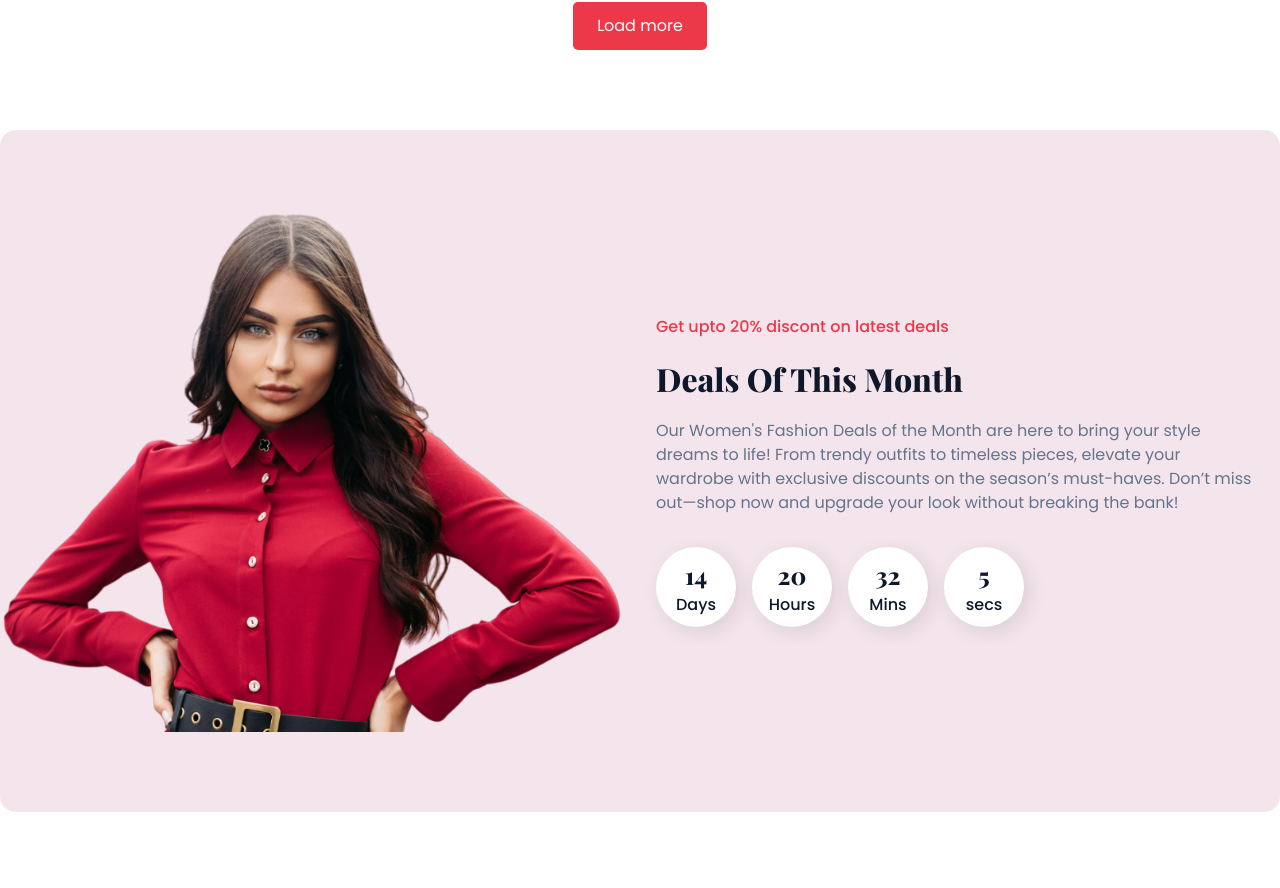
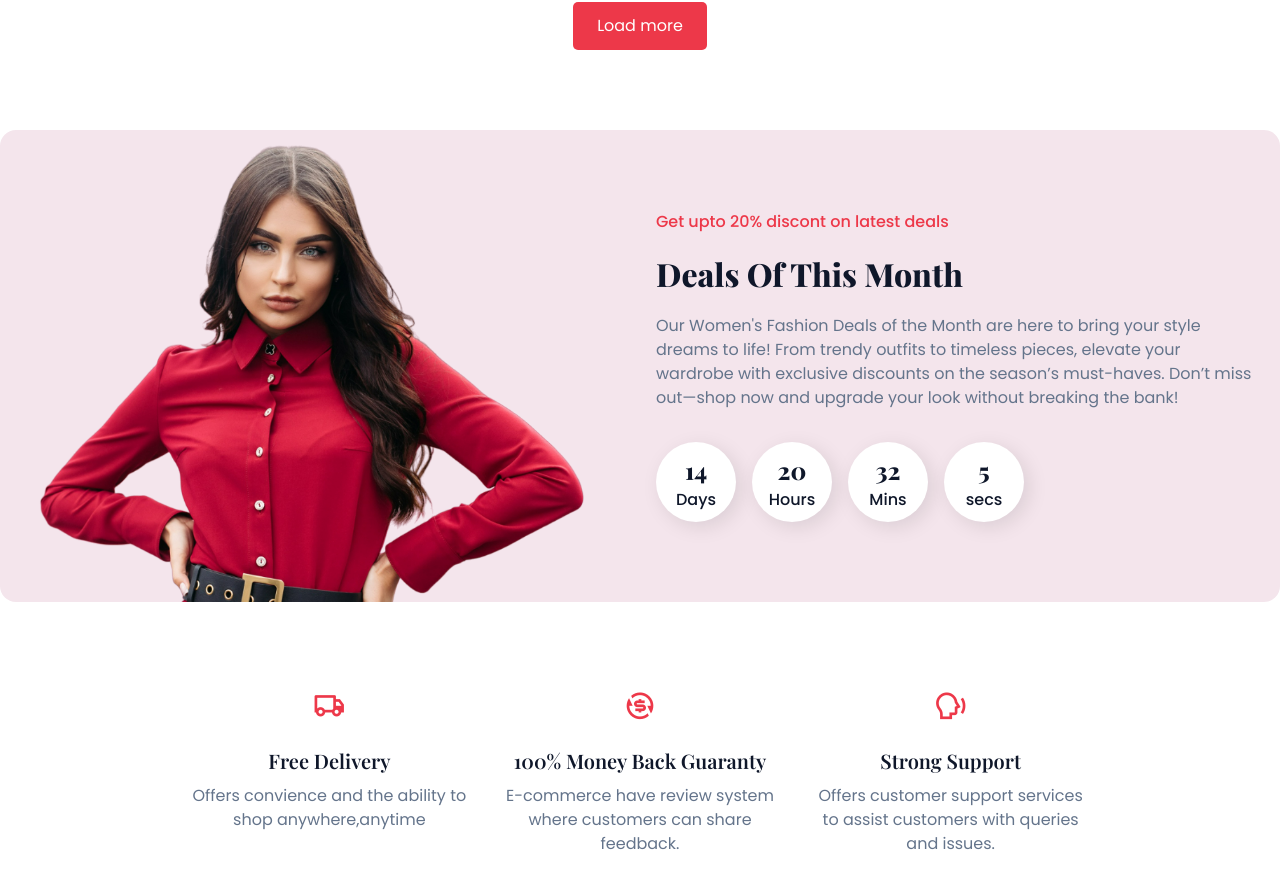
Before and after one commit to Kiirankale/glimse-clothing-store, a React (Vite) app in the folder frontend/: page / in a window 1280 px wide. Shown: the part 2440-3328 px from the top of the page. Before the commit the page ends 3252 px from the top, so only its background shows below. Built offline with nearby package versions, Linux system fonts and the light colour scheme.

Commit message:
Created Promo Banner component and added to Home page.

```diff
--- a/frontend/src/App.css
+++ b/frontend/src/App.css
@@ -360,6 +360,36 @@ nav {
     color: var(--text-dark);
 }
 
+.banner__container {
+    max-width: var(--max-width-900);
+    margin: auto;
+    display: grid;
+    grid-template-columns: repeat(3, 1fr);
+    gap: 2rem;
+}
+
+.banner__card {
+    text-align: center;
+}
+
+.banner__card span {
+    margin-bottom: 1rem;
+    display: inline-block;
+    font-size: 2rem;
+    color: var(--primary-color);
+}
+
+.banner__card h4 {
+    margin-bottom: 0.5rem;
+    font-size: 1.25rem;
+    font-family: var(--header-font);
+    color: var(--text-dark);
+}
+
+.banner__card p {
+    color: var(--text-light);
+}
+
 
 
 @media (width < 900px) {
--- a/frontend/src/Pages/Home/DealsSection.jsx
+++ b/frontend/src/Pages/Home/DealsSection.jsx
@@ -4,7 +4,8 @@ import dealsPng from "../../assets/deals.png"
 export const DealsSection = () => {
   return (
     <section className='section__container deals__container'>
-        <div><img src={dealsPng} alt="deals png" /></div>
+        <div
+        className='deals__image'><img src={dealsPng} alt="deals png" /></div>
         <div className='deals__content'>
             <h5> Get upto 20% discont on latest deals</h5>
             <h4>Deals Of This Month</h4>
--- a/frontend/src/Pages/Home/Home.jsx
+++ b/frontend/src/Pages/Home/Home.jsx
@@ -4,6 +4,7 @@ import Categories from './Categories'
 import HeroSection from './HeroSection'
 import { TrendingProduct } from '../Shop/TrendingProduct'
 import { DealsSection } from './DealsSection'
+import { PromoBanner } from './PromoBanner'
 
 function Home() {
   return (
@@ -13,6 +14,7 @@ function Home() {
     <HeroSection/>
     <TrendingProduct/>
     <DealsSection/>
+    <PromoBanner/>
     </>
   )
 }
--- /dev/null
+++ b/frontend/src/Pages/Home/PromoBanner.jsx
@@ -0,0 +1,28 @@
+import React from 'react'
+
+export const PromoBanner = () => {
+    return (
+        <section className='section__container banner__container'>
+            <div className='banner__card'>
+                <span>
+                    < i className="ri-truck-line"></i>
+                </span>
+                <h4>Free Delivery</h4>
+                <p>Offers convience and the ability to shop anywhere,anytime </p>
+
+            </div>
+            <div className='banner__card'>
+                <span><i className="ri-exchange-dollar-fill"></i></span>
+                <h4>100% Money Back Guaranty</h4>
+                <p>E-commerce have review system where customers can share feedback. </p>
+
+            </div>
+            <div className='banner__card'>
+                <span><i className="ri-speak-line"></i></span>
+                <h4>Strong Support</h4>
+                <p>Offers customer support services to assist customers with queries and issues. </p>
+
+            </div>
+        </section>
+    )
+}
```
